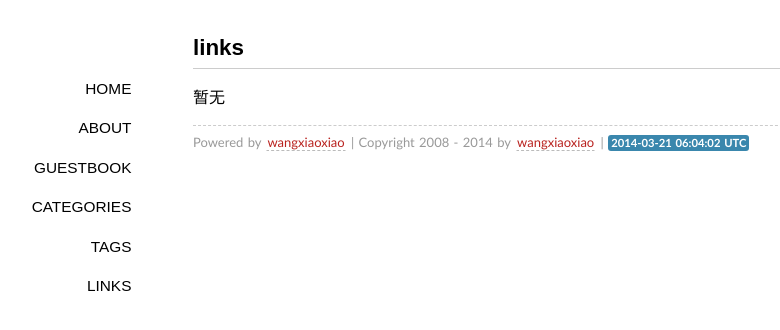
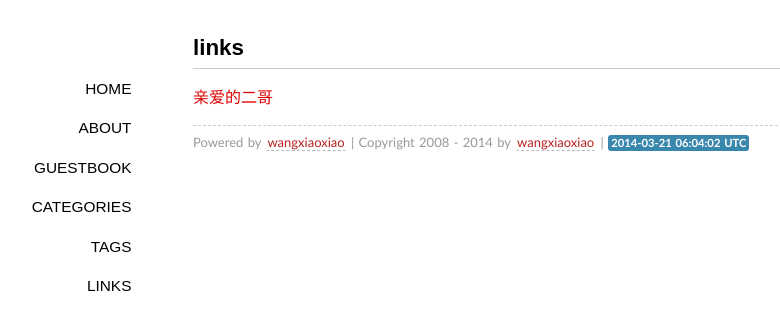
Before and after one commit to wangxiaoxiao88/wangxiaoxiao88.github.io, a Jekyll site: the page built from links/index.md, in a window 1280 px wide. Shown: the top 330 px of the page, without its empty margins (147-927 px from the left). Built offline with Jekyll 4.4.1, drawn with Linux system fonts in a browser that asks for light colours; some web fonts are replaced; Markdown is read by kramdown in place of the engine named in the settings; comment, search, counter and statistics services are not loaded.

Commit message:
add wong2

```diff
--- a/links/index.md
+++ b/links/index.md
@@ -4,4 +4,4 @@ layout: page
 comments: yes
 ---
 
-暂无
+[亲爱的二哥](http://blog.wong2.me)
```
